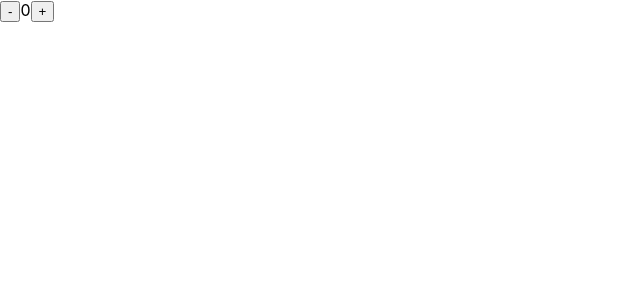
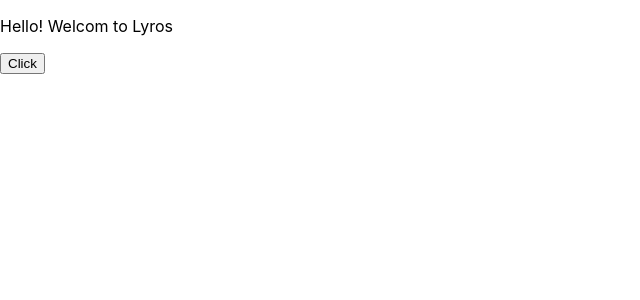
Before and after one commit to GowthamiH3456D11/practice, a React (Create React App) app: page / in a window 1280 px wide. Shown: the top 300 px of the page, without its empty margins (0-640 px from the left). Built offline with nearby package versions, Linux system fonts and the light colour scheme.

Commit message:
practice

```diff
--- /dev/null
+++ b/src/App21.js
@@ -0,0 +1,15 @@
+import React, { useRef } from 'react';
+
+export default function App21() {
+  const divRef = useRef(null);
+  const handleColorChange = () => {
+    divRef.current.style.backgroundColor = 'lightblue';
+  };
+  return (
+    // to set the backgroundColor
+    <div ref={divRef}>
+      <p>Hello! Welcom to Lyros</p>
+      <button onClick={handleColorChange}>Click</button>
+    </div>
+  );
+};
--- a/src/index.js
+++ b/src/index.js
@@ -153,10 +153,10 @@ import './index.css';
 // );
 
 
-import App19 from "./App19";
+import App21 from "./App21";
 const root = ReactDOM.createRoot(document.getElementById("root"));
 root.render(
   <>
-    <App19 />
+    <App21 />
   </>
 );
```
Also changed, not shown: src/App20.js (added, +20 -0 lines).
